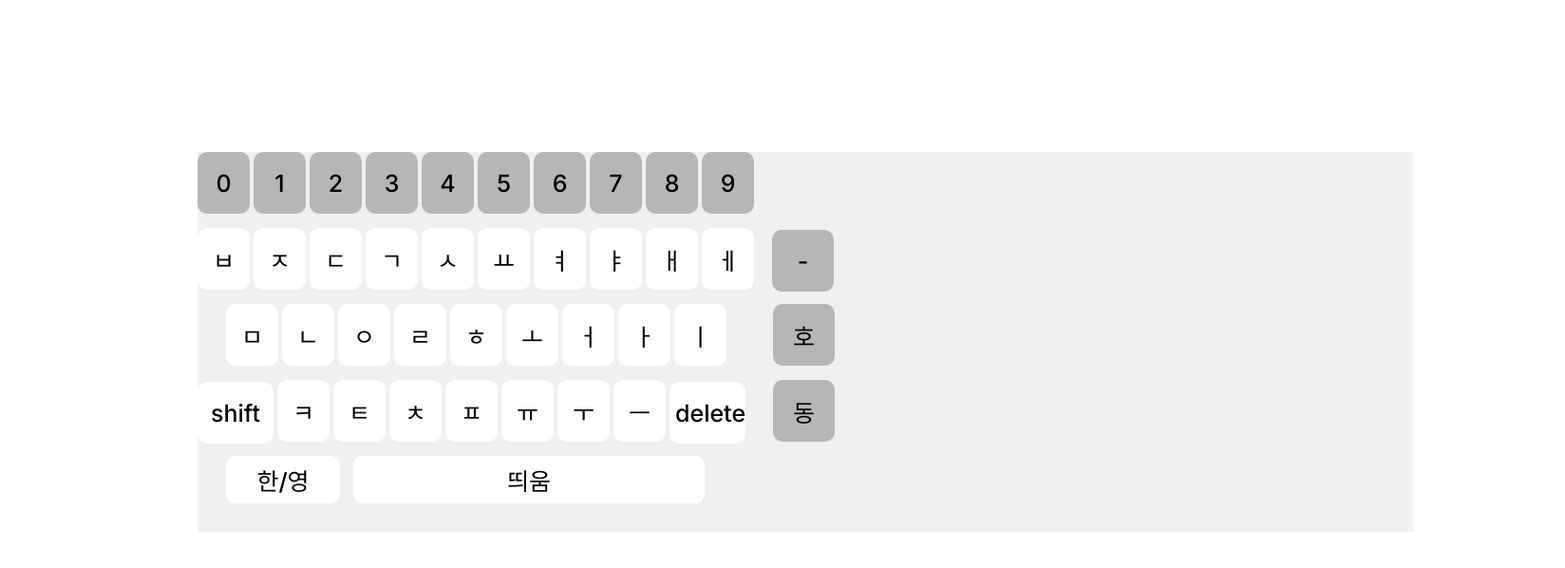
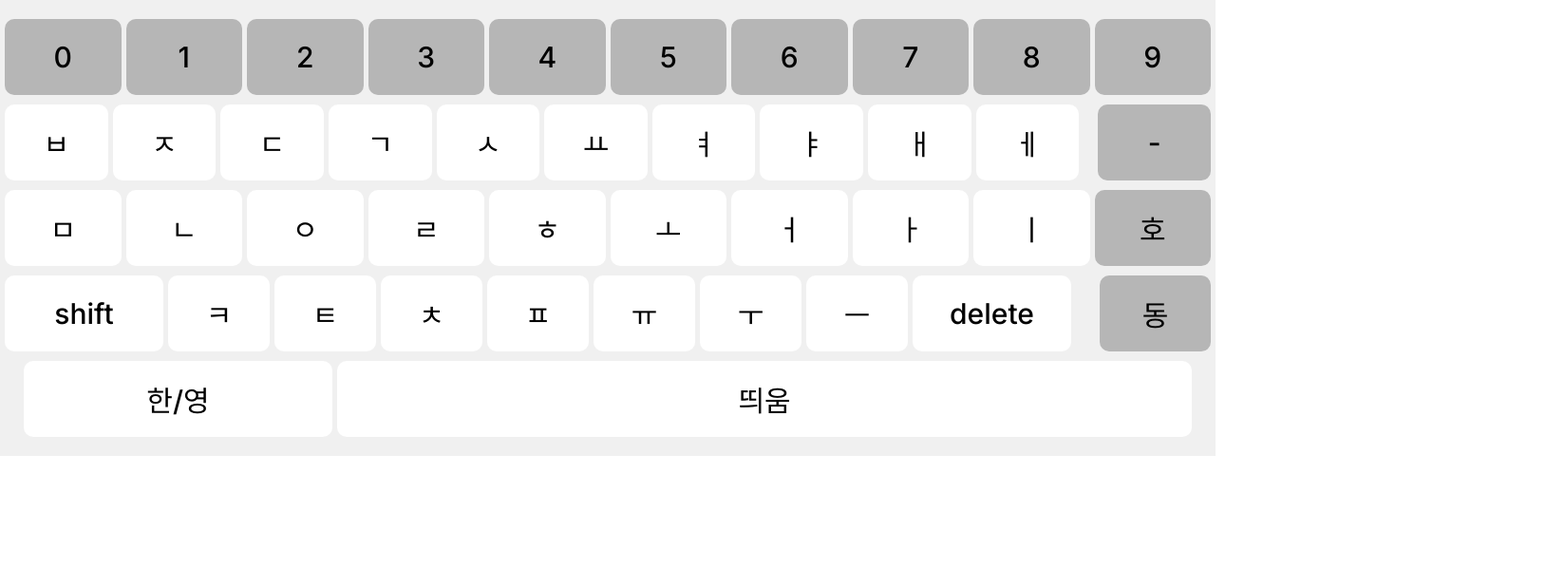
Before and after one commit to 0139702/study, a plain HTML site: page prototype/hci/index.html in a window 1280 px wide. Shown: the top 598 px of the page at 95% size, 1648 px wide, since content can reach past the window. Drawn offline with Linux system fonts and the light colour scheme.

Commit message:
Update style.css

```diff
--- a/prototype/hci/style.css
+++ b/prototype/hci/style.css
@@ -1,86 +1,101 @@
 body {
-    width: 1640px;
-    height: 2360px;
+    margin: 0;
+    padding: 0;
+    font-family: 'Inter', sans-serif;
     background-color: #ffffff;
 }
 
 .keyboardContainer {
     background-color: #f0f0f0;
-    width: 100vw;
-    margin: 160px 0 0 200px;
+    width: 100%;
+    max-width: 1640px;
+    margin: 0 auto;
+    padding: 10px 5px 20px 5px;
+    box-sizing: border-box;
 }
 
 .row {
-    /* background-color: #f0f0f0; */
-    width: 100vw;
-    height: 80px;
-    display: block;
-    flex-direction: row;
-    justify-content: center;
+    display: flex;
+    flex-wrap: wrap;
+    /* justify-content: center; */
+    margin: 0;
+    gap: 5px;
 }
 
 .one, .two, .three, .four, .five {
-    margin: 5px 0 -5px 0;
+    margin: 10px 0 0 0;
 }
 
 button {
     background-color: #ffffff;
     border-radius: 10px;
-    width: 55px;
-    height: 65px;
-    font-size: 25px;
+    height: 80px;
+    font-size: 30px;
     outline: none;
     font-family: 'Inter', sans-serif;
     font-weight: 500;
     border-style: none;
+    flex: auto;
+    width: 60px;
+    border: none;
 }
 
-.one button {
+.one button, .hyphen, .ho, .dong {
     background-color: #b6b6b6;
 }
 
 .hyphen {
-    width: 65px;
+    width: 70px;
     margin-left: 15px;
-    background-color: #b6b6b6;
-}
-
-.three {
-    margin-left: 30px;
 }
 
 .ho {
-    width: 65px;
-    margin-left: 45px;
-    background-color: #b6b6b6;
+    /* width: 70px; */
+    /* margin-left: 60px; */
 }
 
-.shift {
-    width: 80px;
+.shift, .delete {
+    width: 120px;
 }
 
-.delete {
-    width: 80px;
-}
+/* .delete button {
+    width: 400px;
+} */
 
 .dong {
-    width: 65px;
+    width: 70px;
     margin-left: 25px;
-    background-color: #b6b6b6;
 }
 
 .change {
-    width: 120px;
-    height: 50px;
-    margin-left: 30px;
+    /* width: 50px; */
+    height: 40px;
+    margin-left: 20px;
 }
 
 .space {
-    width: 370px;
-    height: 50px;
-    margin-left: 10px;
+    /* width: 400px; */
+    height: 40px;
+    /* margin-left: 10px; */
+    margin-right: 20px;
 }
 
 button:active {
     box-shadow: 1px 1px 2px #858383, 4px 4px 2px #7c7c7c;
 }
+
+@media screen and (max-width: 2360px) {
+    button {
+        /* font-size: 25px; */
+        height: 80px;
+    }
+
+    .shift, .delete, .dong, .change {
+        height: 80px;
+    }
+
+    .space {
+        height: 80px;
+        width: 50%;
+    }
+}
```
